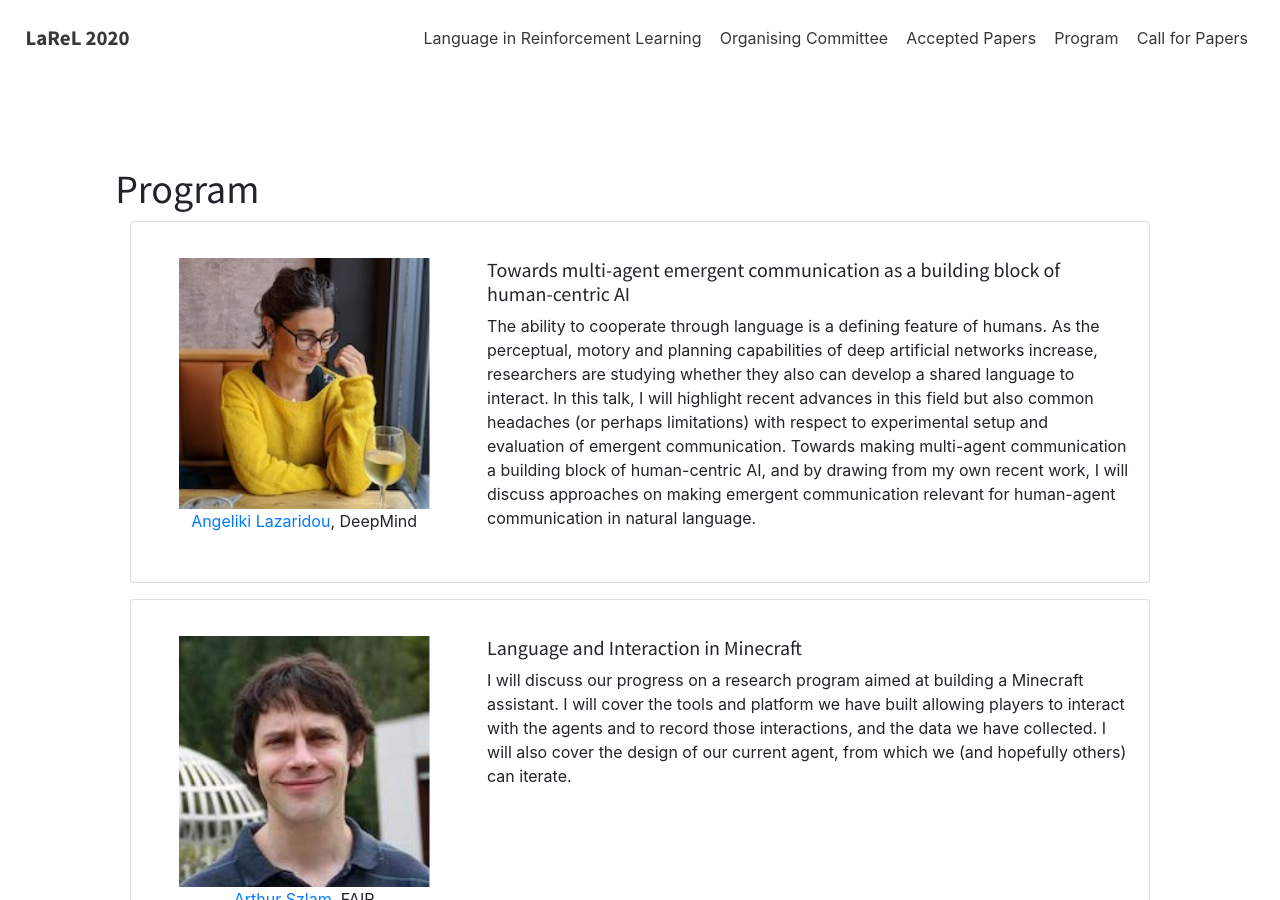
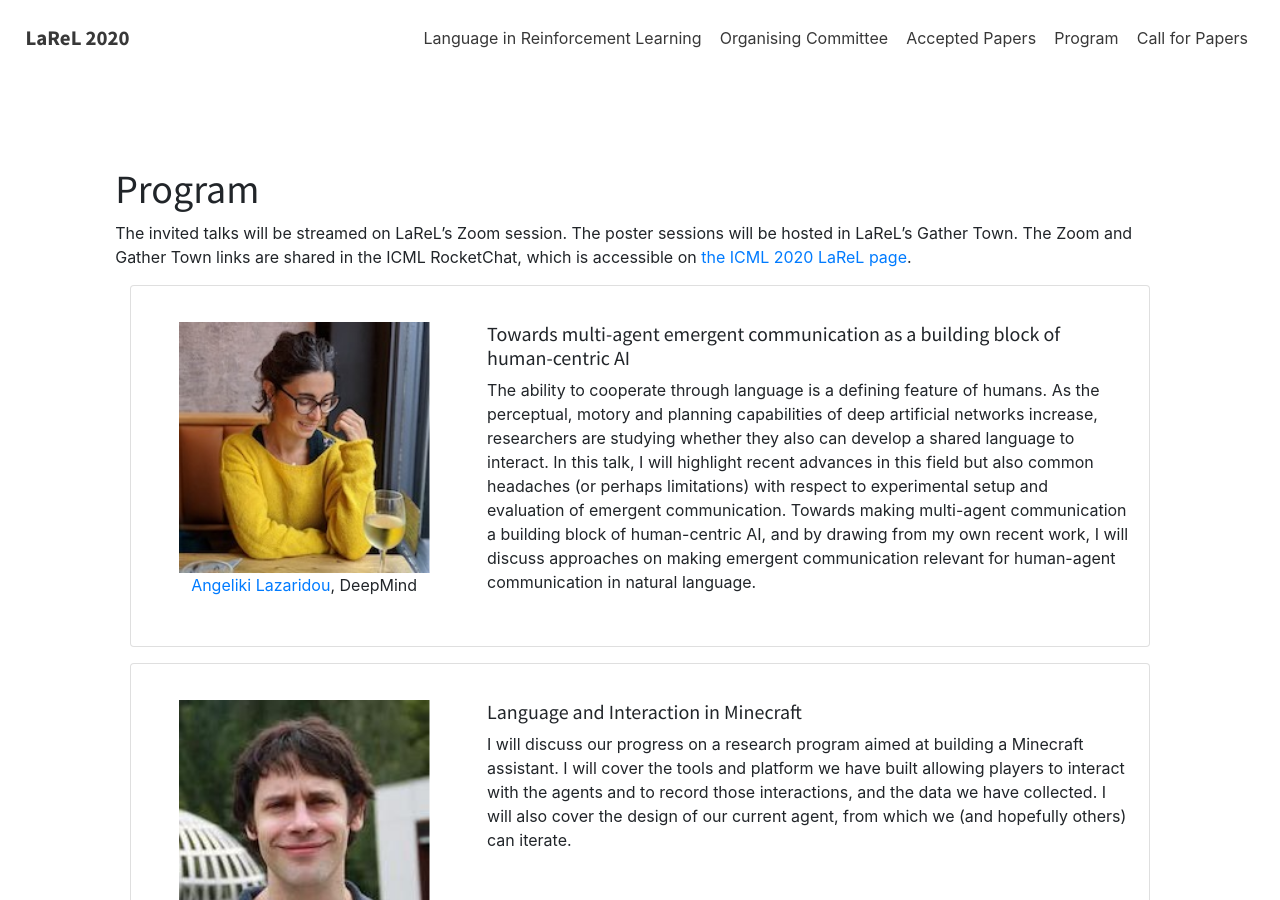
Before and after one commit to LaReL-WS/LaReL-WS.github.io, a Jekyll site: the page built from pages/programs.md, in a window 1280 px wide and 900 px high. Built offline with Jekyll 4.4.1, drawn with Linux system fonts in a browser that asks for light colours.

Commit message:
add instructions to program page

```diff
--- a/pages/programs.md
+++ b/pages/programs.md
@@ -6,6 +6,11 @@ permalink: /program/
 
 
 # Program
+
+The invited talks will be streamed on LaReL's Zoom session.
+The poster sessions will be hosted in LaReL's Gather Town.
+The Zoom and Gather Town links are shared in the ICML RocketChat, which is accessible on [the ICML 2020 LaReL page](https://icml.cc/virtual/2020/workshop/5748).
+
 
 <div class="container">
 {% include person.html
```
